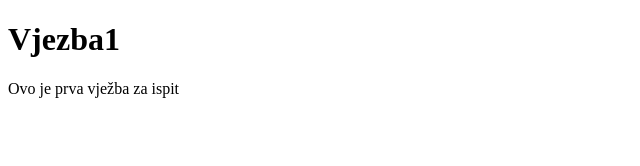
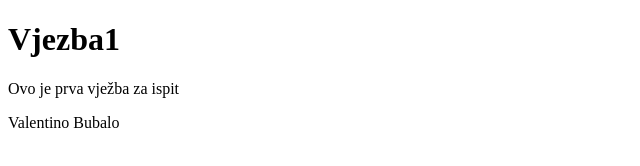
Before and after one commit to MindBodyCodeOrg/vjezba1, a website: page index.html in a window 1280 px wide. Shown: the whole page, without its empty margins (0-640 px from the left). Drawn offline with Linux system fonts and the light colour scheme.

Commit message:
prvi-zadatak-Valentino-Bubalo added p tag to index.html

```diff
--- a/index.html
+++ b/index.html
@@ -10,5 +10,6 @@
 		<h1>Vjezba1</h1>
 
 		<p>Ovo je prva vježba za ispit</p>
+		<p>Valentino Bubalo</p>
 	</body>
 </html>
```
